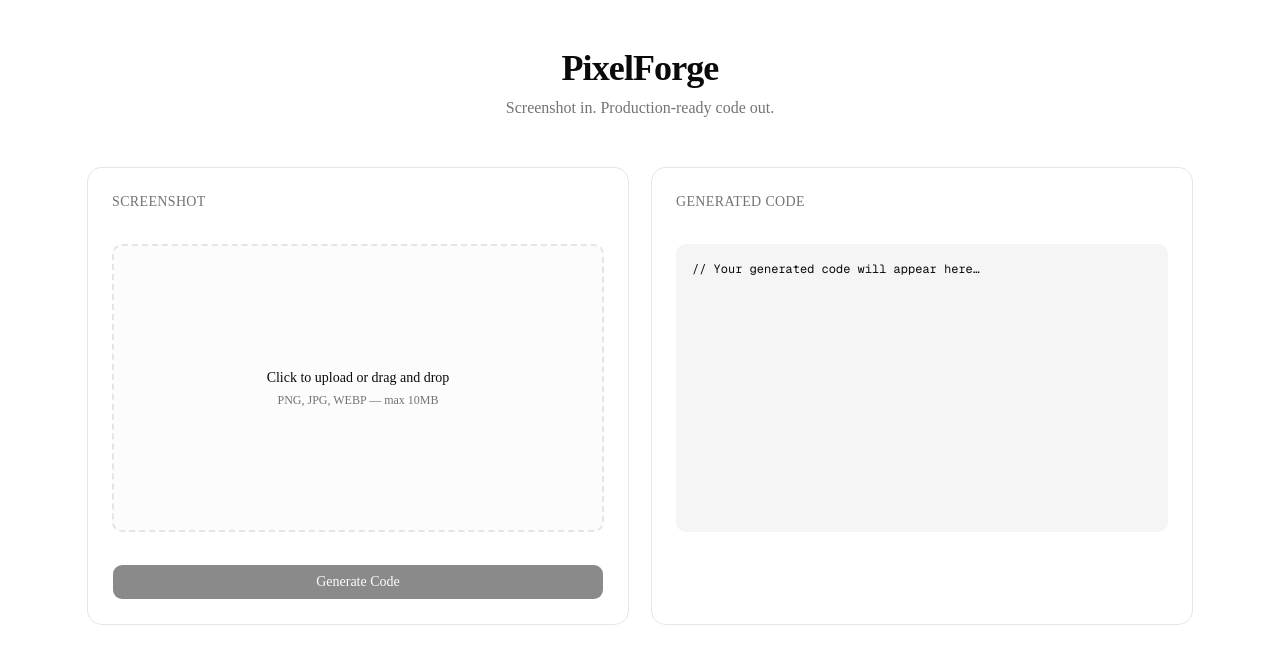
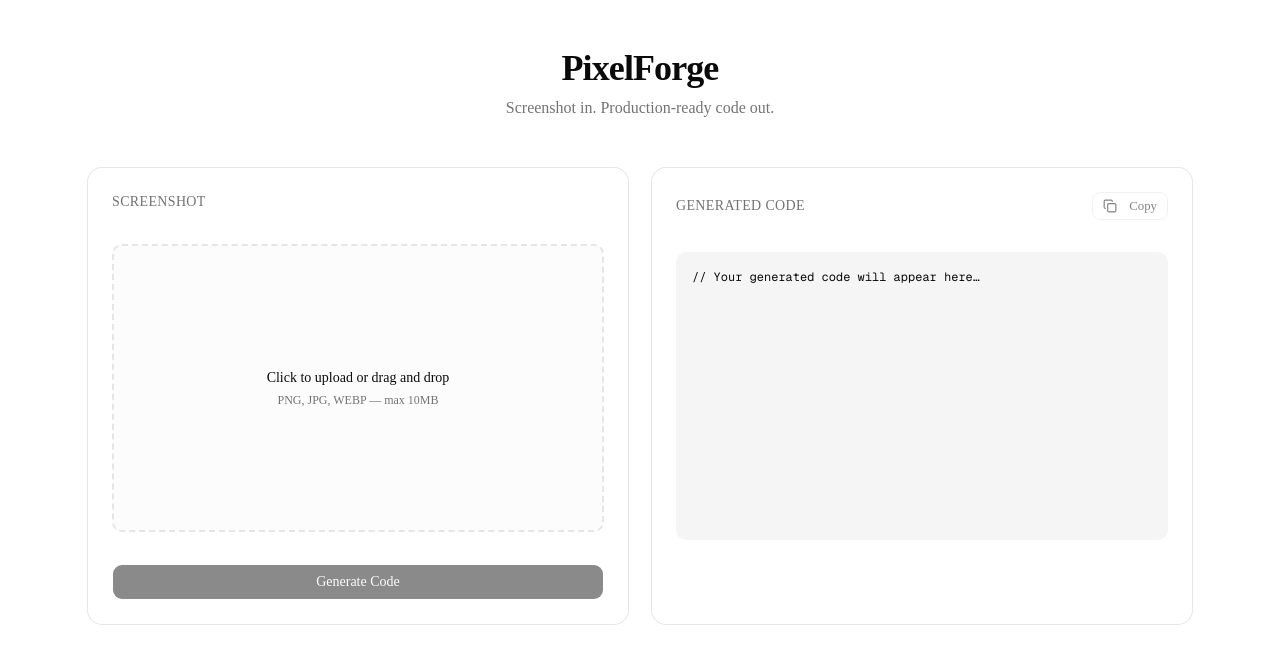
Before and after one commit to TheMEGALODON55681/PixelForge, a Next.js app: page / in a window 1280 px wide. Shown: the top 664 px of the page. Built offline with nearby package versions, Linux system fonts and the light colour scheme.

Commit message:
feat: add copy-to-clipboard button with optimistic feedback

```diff
--- a/app/page.tsx
+++ b/app/page.tsx
@@ -6,11 +6,13 @@
 import { Card } from "@/components/ui/card";
 import { Toaster } from "@/components/ui/sonner";
 import { toast } from "sonner";
+import { Copy, Check } from "lucide-react";
 
 export default function Home() {
   const [imageFile, setImageFile] = useState<File | null>(null);
   const [imagePreview, setImagePreview] = useState<string | null>(null);
   const [generatedCode, setGeneratedCode] = useState<string>("");
+  const [copied, setCopied] = useState(false);
   const [isPending, startTransition] = useTransition();
 
   const handleFileSelect = (file: File) => {
@@ -57,6 +59,18 @@
         console.error(error);
       }
     });
+  };
+
+const handleCopy = async () => {
+    if (!generatedCode) return;
+    try {
+      await navigator.clipboard.writeText(generatedCode);
+      setCopied(true);
+      toast.success("Copied to clipboard");
+      setTimeout(() => setCopied(false), 2000);
+    } catch {
+      toast.error("Failed to copy");
+    }
   };
 
   return (
@@ -123,10 +137,30 @@
           </Card>
 
           {/* Output panel */}
+          {/* Output panel */}
+
           <Card className="p-6">
-            <h2 className="mb-4 text-sm font-medium uppercase tracking-wide text-muted-foreground">
-              Generated Code
-            </h2>
+            <div className="mb-4 flex items-center justify-between">
+              <h2 className="text-sm font-medium uppercase tracking-wide text-muted-foreground">
+                Generated Code
+              </h2>
+              <Button
+                variant="outline"
+                size="sm"
+                onClick={handleCopy}
+                disabled={!generatedCode}
+              >
+                {copied ? (
+                  <>
+                    <Check className="mr-2 h-3.5 w-3.5" /> Copied
+                  </>
+                ) : (
+                  <>
+                    <Copy className="mr-2 h-3.5 w-3.5" /> Copy
+                  </>
+                )}
+              </Button>
+            </div>
             <pre className="h-72 overflow-auto rounded-lg bg-muted p-4 text-xs leading-relaxed">
               <code>
                 {generatedCode || "// Your generated code will appear here…"}
```
